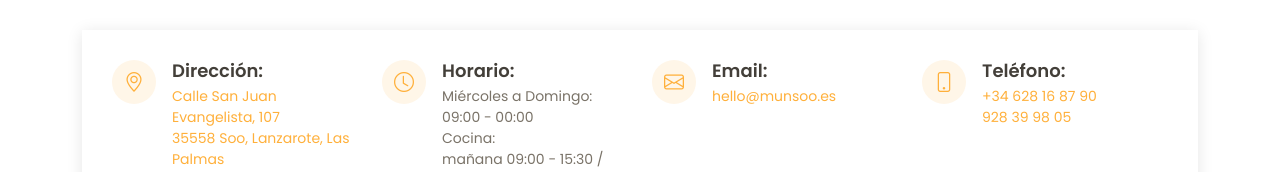
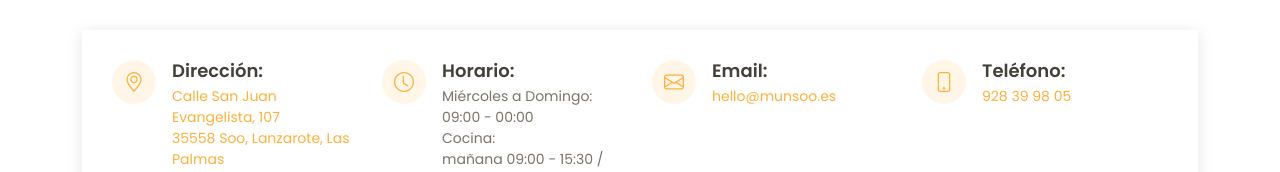
Before and after one commit to zachatwin/zachatwin.github.io, a plain HTML site: page index.html in a window 1280 px wide. Shown: the part 3849-4021 px from the top of the page. Drawn offline with Linux system fonts and the light colour scheme.

Commit message:
el movil no era necesario

```diff
--- a/index.html
+++ b/index.html
@@ -1089,8 +1089,6 @@
               <i class="bi bi-phone"></i>
               <h4>Teléfono:</h4>
               <p>
-                <a href="tel:+34 628 16 87 90">+34 628 16 87 90</a>
-                <br>
                 <a href="tel:928 39 98 05">928 39 98 05</a>
               </p>
             </div>
```
